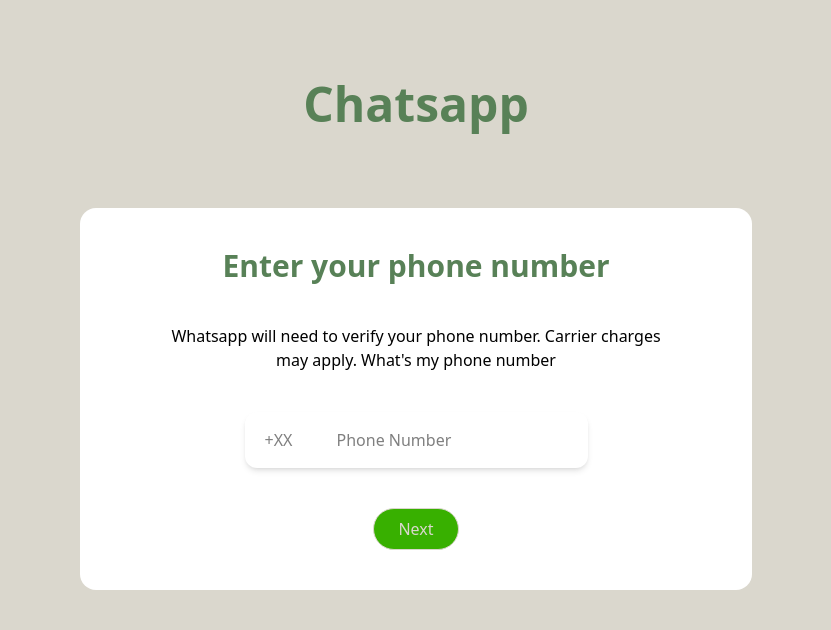
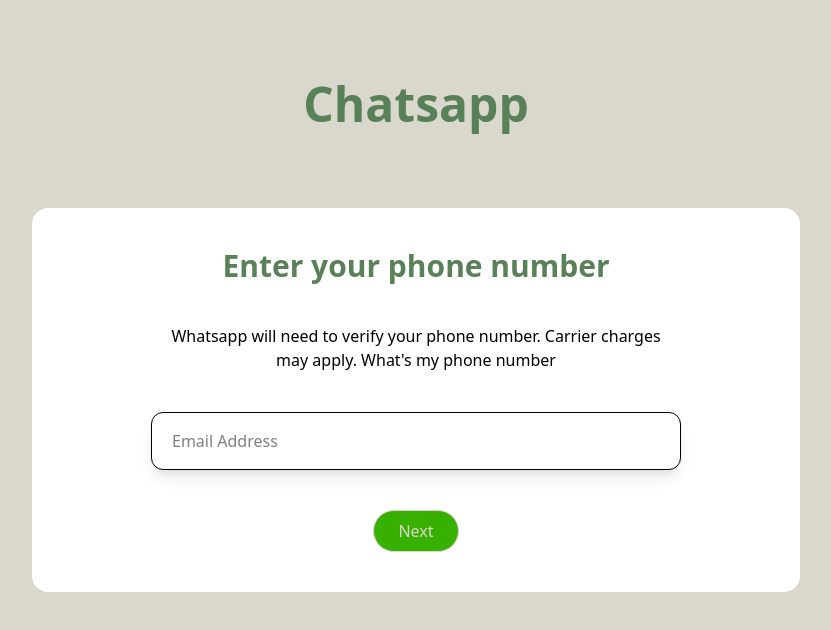
Before and after one commit to A-B-H-I-S-H-E-K-S-H-A-W/chatapp, a React (Vite) app in the folder client/: page /login in a window 1280 px wide. Shown: the top 630 px of the page, without its empty margins (224-1055 px from the left). Built offline with nearby package versions, Linux system fonts and the light colour scheme.

Commit message:
Changed field and state name to email

```diff
--- a/client/src/pages/LoginPage.jsx
+++ b/client/src/pages/LoginPage.jsx
@@ -1,18 +1,17 @@
-import { useEffect, useState } from "react";
+import { useState } from "react";
 import Button from "../components/Button";
 import { useCounterStore } from "../store/store";
 import { useNavigate } from "react-router-dom";
 import axios from "axios";
 
-const setNmber = (number) => {
-  useCounterStore.setState({ number: number });
-};
-
 const LoginPage = () => {
   const [formData, setFormData] = useState({
-    callingCode: 0,
-    number: 0,
+    email: "",
   });
+
+  const setEmail = (email) => {
+    useCounterStore.setState({ email: email });
+  };
 
   const navigate = useNavigate();
 
@@ -27,17 +26,11 @@
   const handleSubmit = async () => {
     const otp = Math.floor(100000 + Math.random() * 900000);
     useCounterStore.setState({ otp: otp });
-
-    let refNumber = "+";
-
-    for (let key in formData) {
-      refNumber += formData[key];
-    }
-    setNmber(refNumber);
+    setEmail(formData.email);
 
     try {
       const res = await axios.post("http://localhost:8000/auth/v1/login", {
-        number: refNumber,
+        email: formData.email,
         otp: otp,
       });
 
@@ -54,7 +47,7 @@
         <div className="pt-20 text-center">
           <h1 className="h1">Chatsapp</h1>
         </div>
-        <div className="flex flex-col items-center gap-10 mt-20 px-20 py-10 bg-white max-w-2xl mx-auto rounded-2xl">
+        <div className="flex flex-col items-center gap-10 mt-20 px-20 py-10 bg-white max-w-3xl mx-auto rounded-2xl">
           <div>
             <h2 className="h3">Enter your phone number</h2>
           </div>
@@ -64,19 +57,12 @@
               may apply. What's my phone number
             </p>
           </div>
-          <div className="flex items-center gap-2 bg-white p-2 rounded-xl shadow-md">
+          <div className="bg-white p-2 rounded-xl shadow-lg border-1">
             <input
-              name="callingCode"
-              type="number"
-              className="w-16 px-3 py-2 rounded-lg focus:outline-none"
-              placeholder="+XX"
-              onChange={handleChange}
-            />
-            <input
-              name="number"
-              type="number"
-              className="flex-1 px-3 py-2 rounded-lg focus:outline-none"
-              placeholder="Phone Number"
+              name="email"
+              type="email"
+              className="px-3 py-2 w-lg rounded-lg focus:outline-none"
+              placeholder="Email Address"
               onChange={handleChange}
             />
           </div>
--- a/client/src/pages/OtpPage.jsx
+++ b/client/src/pages/OtpPage.jsx
@@ -20,7 +20,7 @@
     console.log(formData);
   };
 
-  const phoneNumber = useCounterStore((state) => state.number);
+  const email = useCounterStore((state) => state.email);
 
   useEffect(() => {
     if (timer <= 0) return;
@@ -47,8 +47,8 @@
           <div className="max-w-lg text-center">
             <p>
               We have sent the 6-character OTP to{" "}
-              <span className="font-bold">{phoneNumber}</span>. Please enter the
-              code below to continue.
+              <span className="font-bold">{email}</span>. Please enter the code
+              below to continue.
             </p>
             <p>
               You can resend OTP after{" "}
--- a/client/src/store/store.jsx
+++ b/client/src/store/store.jsx
@@ -1,7 +1,7 @@
 import { create } from "zustand";
 
 export const useCounterStore = create((set) => ({
-  number: "",
+  email: "",
   count: 0,
   otp: 0,
   increment: () => {
```
